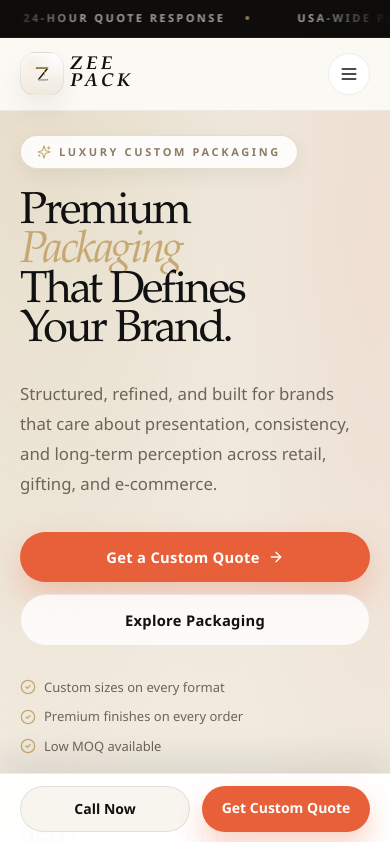
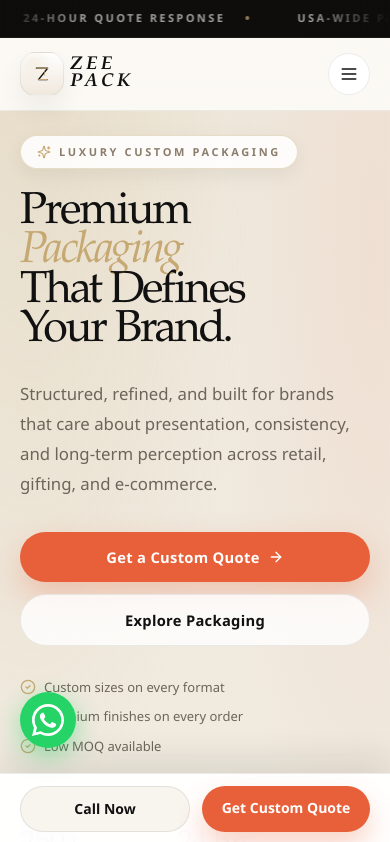
Before and after one commit to iamzeeshaikh/zeepack, a Next.js app: page / in a window 390 px wide. Shown: the top 842 px of the page. Built offline with nearby package versions, Linux system fonts and the light colour scheme.

Commit message:
feat: add WhatsApp floating button to all pages
Fixed bottom-left position, links to ZEEPACK's number with proper
ZEEPACK branding (not Shop Bubble Mailers). Visible on desktop at
bottom-left, shifts up on mobile to sit above the CTA bar.

Co-Authored-By: Claude Sonnet 4.6 <noreply@anthropic.com>

```diff
--- a/src/app/layout.tsx
+++ b/src/app/layout.tsx
@@ -73,6 +73,19 @@ export default function RootLayout({
         <main>{children}</main>
         <Footer />
 
+        {/* WhatsApp floating button */}
+        <a
+          href="https://api.whatsapp.com/send/?phone=15033580443&text=Hi+ZEEPACK!+I+need+more+info+about+custom+packaging.&type=phone_number&app_absent=0"
+          target="_blank"
+          rel="noopener noreferrer"
+          aria-label="Chat with ZEEPACK on WhatsApp"
+          className="fixed bottom-24 left-5 z-50 flex h-14 w-14 items-center justify-center rounded-full bg-[#25D366] shadow-[0_8px_24px_rgba(37,211,102,0.45)] transition-transform hover:scale-110 sm:bottom-8"
+        >
+          <svg viewBox="0 0 32 32" className="h-8 w-8 fill-white" xmlns="http://www.w3.org/2000/svg">
+            <path d="M16 0C7.163 0 0 7.163 0 16c0 2.83.736 5.486 2.027 7.793L0 32l8.418-2.007A15.93 15.93 0 0 0 16 32c8.837 0 16-7.163 16-16S24.837 0 16 0zm0 29.333a13.28 13.28 0 0 1-6.77-1.853l-.485-.288-5.003 1.194 1.24-4.868-.317-.5A13.265 13.265 0 0 1 2.667 16C2.667 8.636 8.636 2.667 16 2.667S29.333 8.636 29.333 16 23.364 29.333 16 29.333zm7.27-9.878c-.398-.2-2.355-1.162-2.72-1.294-.365-.133-.63-.2-.896.2-.266.398-1.03 1.294-1.263 1.56-.232.265-.465.298-.863.1-.398-.2-1.68-.619-3.2-1.975-1.183-1.055-1.98-2.357-2.213-2.756-.232-.398-.025-.613.175-.812.18-.179.398-.465.598-.698.199-.232.265-.398.398-.664.133-.265.066-.498-.033-.698-.1-.2-.896-2.16-1.228-2.956-.323-.774-.65-.669-.896-.682l-.764-.013c-.266 0-.697.1-1.062.498-.365.398-1.394 1.362-1.394 3.32s1.427 3.852 1.626 4.117c.2.265 2.808 4.285 6.803 6.01.951.41 1.693.655 2.272.838.954.303 1.823.26 2.51.158.766-.114 2.355-.963 2.688-1.893.332-.93.332-1.727.232-1.893-.099-.166-.365-.265-.763-.465z"/>
+          </svg>
+        </a>
+
         <div className="fixed inset-x-0 bottom-0 z-40 border-t border-[rgba(17,17,17,0.08)] bg-white/97 p-3 shadow-[0_-16px_32px_rgba(17,17,17,0.09)] backdrop-blur-xl sm:hidden">
           <div className="mx-auto flex max-w-7xl gap-3 px-2">
             <a
```
